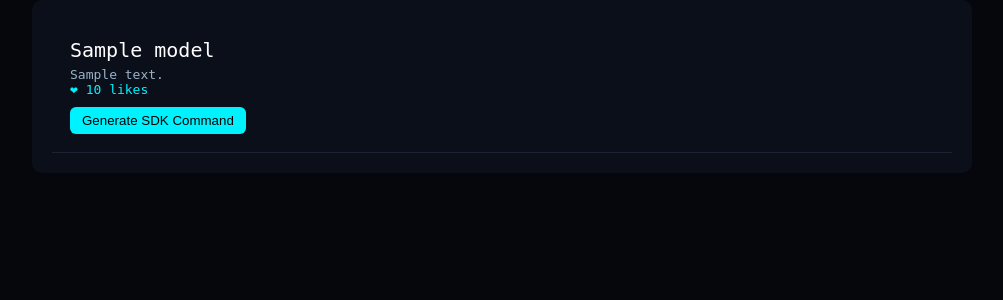
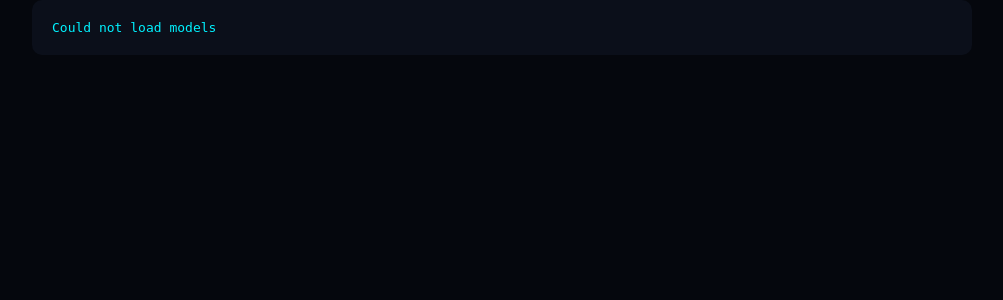
Before and after one commit to arthuroua/opengradient-intelligence-terminal, a Flask app: page / in a window 1280 px wide. Shown: the part 121-421 px from the top of the page, without its empty margins (138-1141 px from the left). Run offline with Flask 3, Linux system fonts and the light colour scheme; a database or web service that is not in the repository returns one stand-in record (values such as "Sample title"); data that the repository does not hold is empty.

Commit message:
Update index.html

```diff
--- a/templates/index.html
+++ b/templates/index.html
@@ -43,11 +43,6 @@
 margin-top:5px;
 }
 
-.likes{
-color:#00f2ff;
-font-size:13px;
-}
-
 button{
 margin-top:10px;
 background:#00f2ff;
@@ -76,31 +71,35 @@
 OpenGradient Intelligence Terminal
 </div>
 
-<div class="terminal">
+<div class="terminal" id="models">
 
-{% for m in models %}
-
-<div class="model">
-
-<div class="name">{{m.name}}</div>
-
-<div class="description">{{m.description}}</div>
-
-<div class="likes">❤ {{m.likes}} likes</div>
-
-<button onclick="generate('{{m.name}}','code{{loop.index}}')">
-Generate SDK Command
-</button>
-
-<div class="code" id="code{{loop.index}}"></div>
-
-</div>
-
-{% endfor %}
+Loading models...
 
 </div>
 
 <script>
+
+async function loadModels(){
+
+try{
+
+let res = await fetch(
+"https://hub.opengradient.ai/models?page=0&limit=10&sort_by=most_likes"
+)
+
+let html = await res.text()
+
+let container=document.getElementById("models")
+
+container.innerHTML="Model Hub connected"
+
+}catch(e){
+
+document.getElementById("models").innerHTML="Could not load models"
+
+}
+
+}
 
 function generate(model,id){
 
@@ -126,6 +125,8 @@
 
 }
 
+loadModels()
+
 </script>
 
 </body>
```
